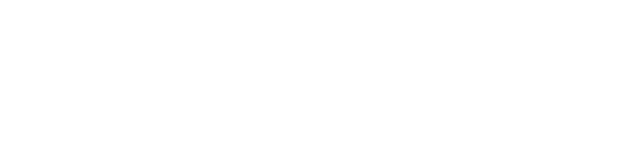
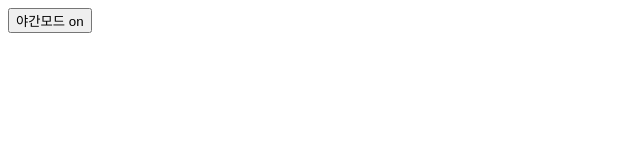
Before and after one commit to twk2442/dreamcodejs, a plain HTML site: page index.html in a window 1280 px wide. Shown: the whole page, without its empty margins (0-640 px from the left). Drawn offline with Linux system fonts and the light colour scheme.

Commit message:
야간모드'

```diff
--- a/index.html
+++ b/index.html
@@ -5,6 +5,18 @@
     <title>Document</title>
   </head>
   <body>
-    <script src="object.js"></script>
+    <input type="button" value="야간모드 on" onclick="nightMode(this)" />
+    <script>
+      function nightMode(self) {
+        // 야간모드버튼함수
+        if (self.value === "야간모드 on") {
+          document.querySelector("body").style.backgroundColor = "black";
+          self.value = "야간모드 off";
+        } else {
+          document.querySelector("body").style.backgroundColor = "white";
+          self.value = "야간모드 on";
+        }
+      }
+    </script>
   </body>
 </html>
```
